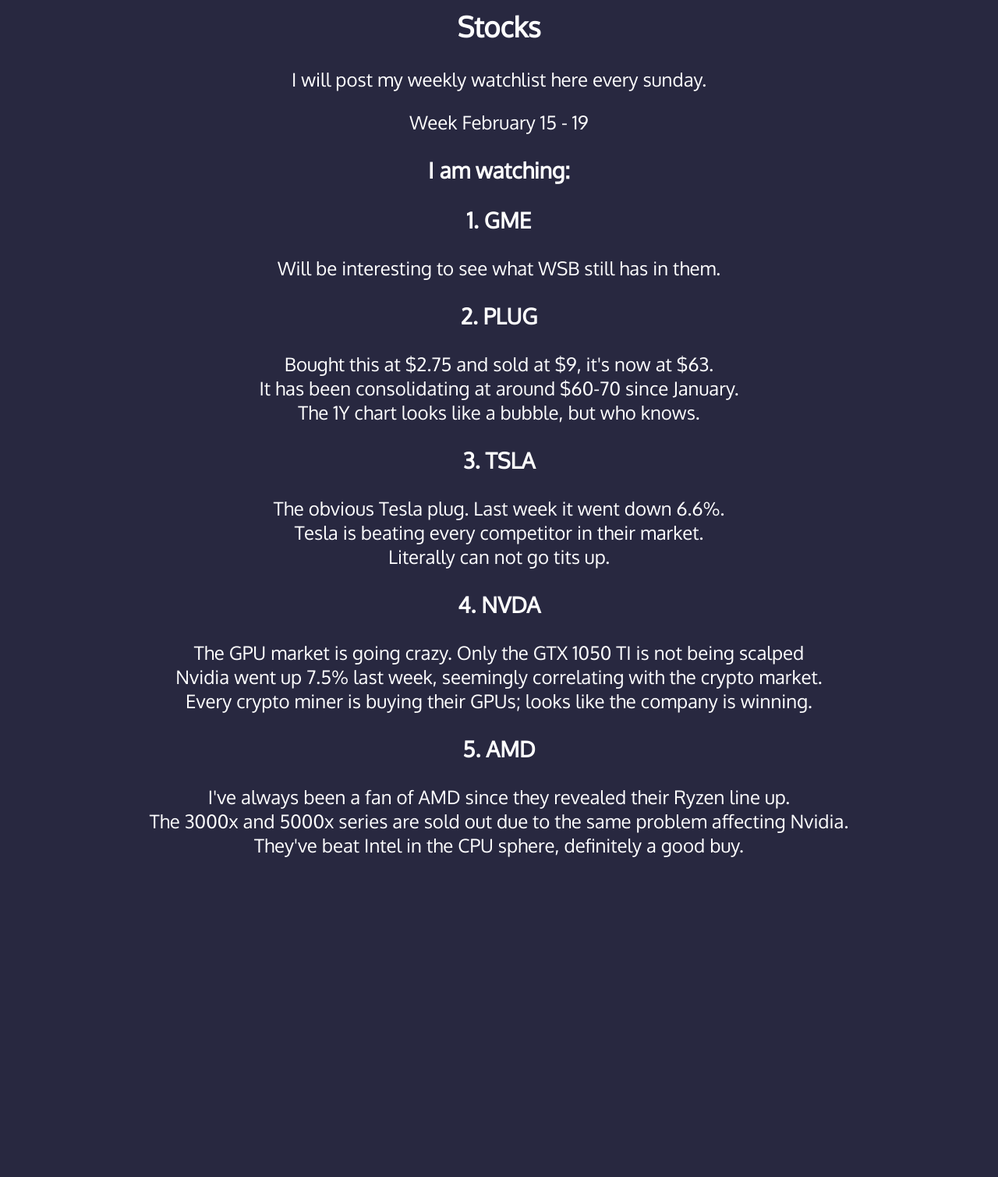
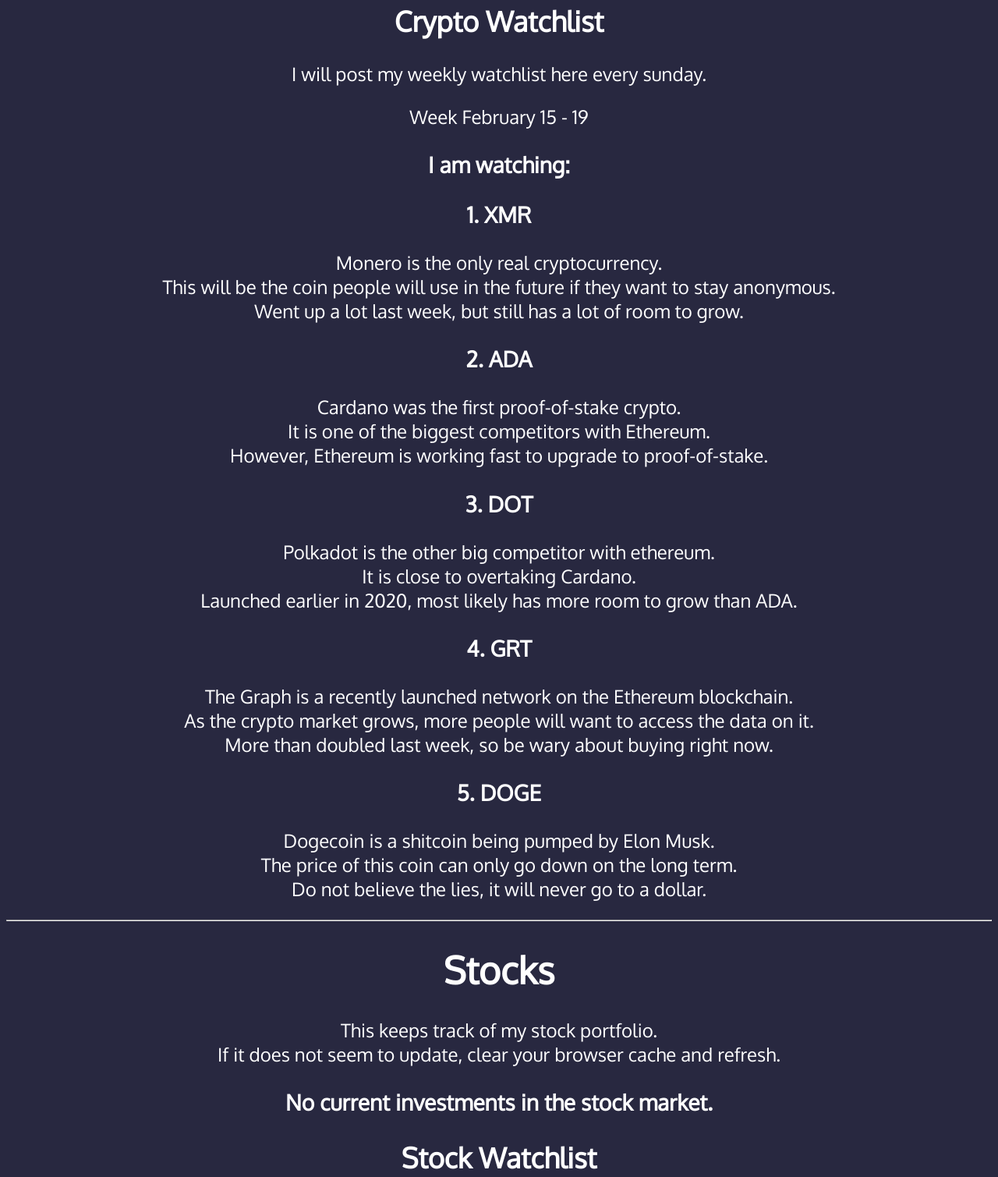
Before and after one commit to Fulbone/Fulbone.com, a plain HTML site: page portfolio/portfolio.html in a window 1280 px wide. Shown: the part 797-2306 px from the top of the page at 78% size. Before the commit the page ends 1948 px from the top, so only its background shows below. Drawn offline with Linux system fonts and the light colour scheme; no server answers.

Commit message:
Added crypto watchlist

```diff
--- a/portfolio/portfolio.html
+++ b/portfolio/portfolio.html
@@ -26,12 +26,12 @@
 			<hr>
 			<div class="portfolio">
 				<div class="crypto">
-					<div class="crypto-info">
-						<h2>Crypto</h2>
-						<p>This keeps track of my cryptocurrency portfolio.
-						<br>If it does not seem to update, clear your browser cache and refresh.</p>
+					<h1>Crypto</h1>
+					<div class="crypto-portfolio">
+						<p>This keeps track of my cryptocurrency portfolio.<br>
+						If it does not seem to update, clear your browser cache and refresh.</p>
 					</div>
-					<div id="crypto-money">
+					<div id="crypto-total">
 						<h2>Loading...</h2>
 					</div>
 					<div class="crypto-coins">
@@ -48,13 +48,51 @@
 					<div class="crypto-request">
 						<p>Please don't spam refresh, I don't want to spam CoinGecko's API.</p>
 					</div>
+					<div class="crypto-watch-wrapper">
+						<h2>Crypto Watchlist</h2>
+						<p>I will post my weekly watchlist here every sunday.</p>
+						<div class="crypto-watch">
+							<p>Week February 15 - 19</p>
+							<h3>I am watching:</h3>
+							<div id="first-watch">
+								<h3>1. XMR</h3>
+								<p>Monero is the only real cryptocurrency.<br>
+								This will be the coin people will use in the future if they want to stay anonymous.<br>
+								Went up a lot last week, but still has a lot of room to grow.</p>
+							</div>
+							<div id="second-watch">
+								<h3>2. ADA</h3>
+								<p>Cardano was the first proof-of-stake crypto.<br>
+								It is one of the biggest competitors with Ethereum.<br>
+								However, Ethereum is working fast to upgrade to proof-of-stake.</p>
+							</div>
+							<div id="third-watch">
+								<h3>3. DOT</h3>
+								<p>Polkadot is the other big competitor with ethereum.<br>
+								It is close to overtaking Cardano.<br>
+								Launched earlier in 2020, most likely has more room to grow than ADA.</p>
+							</div>
+							<div id="fourth-watch">
+								<h3>4. GRT</h3>
+								<p>The Graph is a recently launched network on the Ethereum blockchain.<br>
+								As the crypto market grows, more people will want to access the data on it.<br>
+								More than doubled last week, so be wary about buying right now.</p>
+							</div>
+							<div id="fifth-watch">
+								<h3>5. DOGE</h3>
+								<p>Dogecoin is a shitcoin being pumped by Elon Musk.<br>
+								The price of this coin can only go down on the long term.<br>
+								Do not believe the lies, it will never go to a dollar.<p>
+							</div>
+						</div>
+					</div>
 				</div>
 				<script>
 // JAVASCRIPT IS THE WORST LANGUAGE
 fetch('https://api.coingecko.com/api/v3/simple/price?ids=bitcoin%2Cethereum%2Cchainlink&vs_currencies=usd')
 	.then(response => response.json())
 	.then(function(data) {
-		document.getElementById("crypto-money").innerHTML = "<h2>Total: $" + ((data.bitcoin.usd*0.00497131)+(data.ethereum.usd*0.04)+(data.chainlink.usd*2.1693)).toFixed(2) + "</h2>";
+		document.getElementById("crypto-total").innerHTML = "<h2>Total: $" + ((data.bitcoin.usd*0.00497131)+(data.ethereum.usd*0.04)+(data.chainlink.usd*2.1693)).toFixed(2) + "</h2>";
 		document.getElementById("BTC").innerHTML = "<p>~0.05 BTC: $" + (data.bitcoin.usd * 0.00497131).toFixed(2) + "</p>";
 		document.getElementById("ETH").innerHTML = "<p>0.04 ETH: $" + (data.ethereum.usd * .04).toFixed(2) + "</p>";
 		document.getElementById("LINK").innerHTML = "<p>~2.17 LINK: $" + (data.chainlink.usd * 2.1693).toFixed(2) + "</p>";
@@ -62,9 +100,15 @@
 				</script>
 				<hr>
 				<div class="stocks">
-					<h2>Stocks</h2>
-					<p>I will post my weekly watchlist here every sunday.</p>
-					<div class="watchlist">
+						<h1>Stocks</h1>
+					<div class="stock-portfolio">
+						<p>This keeps track of my stock portfolio.<br>
+						If it does not seem to update, clear your browser cache and refresh.</p>
+						<h3>No current investments in the stock market.</h3>
+					</div>
+					<div class="stocks-watch">
+						<h2>Stock Watchlist</h2>
+						<p>I will post my weekly watchlist here every sunday.</p>
 						<p>Week February 15 - 19</p>
 						<h3>I am watching:</h3>
 						<div id="first-watch">
@@ -85,9 +129,9 @@
 						</div>
 						<div id="fourth-watch">
 							<h3>4. NVDA</h3>
-							<p>The GPU market is going crazy. Only the GTX 1050 TI is not being scalped<br>
+							<p>The GPU market is going crazy. Only the GTX 1050 TI is not being scalped.<br>
 							Nvidia went up 7.5% last week, seemingly correlating with the crypto market.<br>
-							Every crypto miner is buying their GPUs; looks like the company is winning.</p>
+							Every crypto miner is buying their GPUs; the company is winning.</p>
 						</div>
 						<div id="fifth-watch">
 							<h3>5. AMD</h3>
@@ -96,6 +140,8 @@
 							They've beat Intel in the CPU sphere, definitely a good buy.</p>
 						</div>
 					</div>
+					<hr>
+					<h3>Remeber that there are always winners, you just have to find them.</h3>
 				</div>
 				<br>
 			</div>
--- a/stylesheets/portfolio.css
+++ b/stylesheets/portfolio.css
@@ -47,7 +47,7 @@
 	font-size: 18pt;
 }
 
-#crypto-money {
+#crypto-total {
 	color: green;
 	font-size: 24pt;
 }
```
